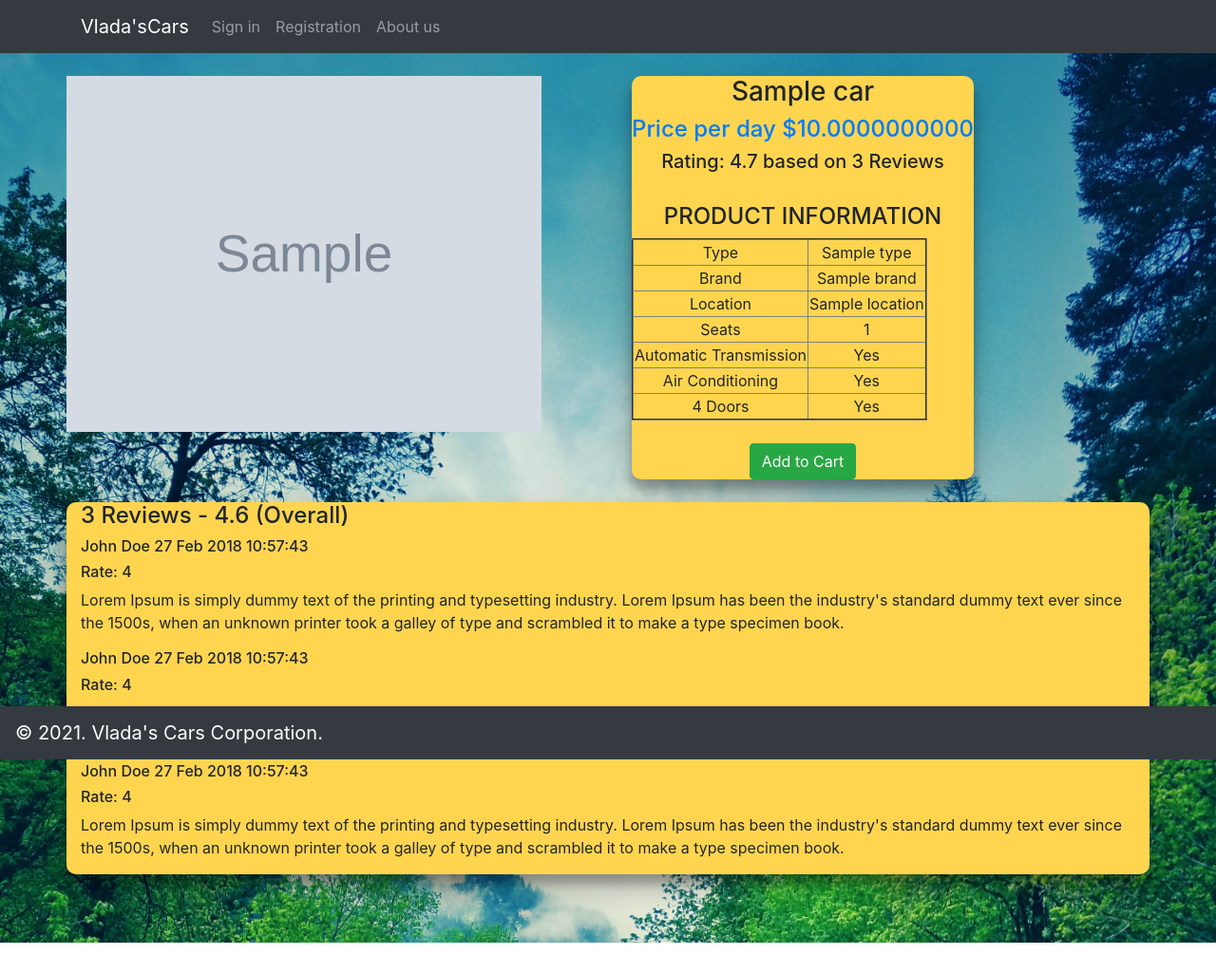
After one commit to RadchenkoVlada/Project, a Flask app: page /car_details/1/ in a window 1280 px wide. The commit adds this page. Shown: the whole page at 95% size. Run offline with Flask 2, Linux system fonts and the light colour scheme; tables that the repository leaves empty hold one stand-in row (values such as "Sample post"); grey boxes marked "Sample" are stand-in pictures; some libraries are stand-ins or nearby versions.

Commit message:
car_details page has been implemented

```diff
--- a/flaskr/static/css/main.css
+++ b/flaskr/static/css/main.css
@@ -222,3 +222,9 @@ transition: all 0.4s ease 0s;
 .indent_bottom {
     margin-bottom: 20px;
 }
+
+.yellow_content_box_detail {
+  background-color:#FFD54F;
+  border-radius: 10px;
+  box-shadow: 0 14px 28px rgba(0,0,0,0.25), 0 10px 10px rgba(0,0,0,0.22);
+}
--- /dev/null
+++ b/flaskr/templates/car_details.html
@@ -0,0 +1,173 @@
+{% extends "header_footer.html" %}
+{% block content %}
+
+<div class="container-fluid p-0">
+
+    </br>
+
+    <div class="u-s-p-t-90">
+        <div class="container">
+            <div class="row">
+                <div class="col-xs-3 m-10">
+
+                    <!--====== Product Detail Picture ======-->
+                    <img class="img-fluid" src="{{ car.get_photo_path() }}" width="500px" height="500px">
+                    <!--====== End - Product Detail Picture ======-->
+                </div>
+                <div class="col-xs-3 offset-1 yellow_content_box_detail">
+
+                    <!--====== Product Right Side Details ======-->
+
+                    <div class="text-center">
+                        <div>
+                            <h3>{{ car.name }}</h3>
+                        </div>
+                        <div>
+                            <div class="pd-detail__inline">
+                                <h4 class="text-primary">Price per day ${{ car.price_per_day }}</h4>
+                            </div>
+                            <div class="u-s-m-b-15">
+                                <div class="pd-detail__rating gl-rating-style">
+
+                                    <h5>Rating: 4.7 based on 3 Reviews</h5></div>
+                            </div>
+
+                            </br>
+                            <h4>PRODUCT INFORMATION</h4>
+
+                            <table class="center" border="2">
+                                <tr>
+                                    <td>Type</td>
+                                    <td>{{ car.car_type.name }}</td>
+                                </tr>
+                                <tr>
+                                    <td>Brand</td>
+                                    <td>{{ car.brand.name }}</td>
+                                </tr>
+                                <tr>
+                                    <td>Location</td>
+                                    <td>{{ car.location.name }}</td>
+                                </tr>
+                                <tr>
+                                    <td>Seats</td>
+                                    <td>{{ car.num_of_passangers }}</td>
+                                </tr>
+                                <tr>
+                                    <td>Automatic Transmission</td>
+                                    <td>{{ 'Yes' if car.automatic_transmission else 'No' }}</td>
+                                </tr>
+                                <tr>
+                                    <td>Air Conditioning</td>
+                                    <td>{{ 'Yes' if car.air_conditioning else 'No' }}</td>
+                                </tr>
+                                <tr>
+                                    <td>4 Doors</td>
+                                    <td>{{ 'Yes' if car.doors_4 else 'No' }}</td>
+                                </tr>
+                            </table>
+                            </br>
+
+                            <div class="u-s-m-b-15">
+
+                                <form class="pd-detail__form">
+                                    <div class="pd-detail-inline-2">
+                                        <div class="u-s-m-b-15">
+                                            <button type="button" class="btn btn-success">Add to Cart</button>
+                                            <!-- <button class="btn btn--e-brand-b-2" type="submit">Add to Cart</button></div> -->
+                                        </div>
+                                    </div>
+                                </form>
+                            </div>
+                        </div>
+                        <!--====== End - Product Right Side Details ======-->
+                    </div>
+                </div>
+            </div>
+        </div>
+
+        </br>
+
+        <!--====== Product Detail Tab ======-->
+        <div class="container">
+            <div class="row">
+                <div class="col-lg-12 yellow_content_box_detail">
+                    <!--====== Tab ======-->
+                    <div class="tab-pane" id="pd-rev">
+                        <div class="pd-tab__rev">
+                            <div class="u-s-m-b-30">
+                                <form class="pd-tab__rev-f1">
+                                    <div class="rev-f1__group">
+                                        <div class="u-s-m-b-15">
+                                            <h4>3 Reviews - 4.6 (Overall)</h4>
+                                        </div>
+                                    </div>
+                                    <div class="rev-f1__review">
+                                        <div class="review-o u-s-m-b-15">
+                                            <div class="review-o__info u-s-m-b-8">
+                                                <h6><span class="review-o__name">John Doe</span>
+
+                                                    <span class="review-o__date">27 Feb 2018 10:57:43</span></h6>
+                                            </div>
+                                            <div class="review-o__rating gl-rating-style u-s-m-b-8">
+
+                                                <h6><span>Rate: 4</span></h6></div>
+                                            <p class="review-o__text">Lorem Ipsum is simply dummy text of the
+                                                printing
+                                                and typesetting industry. Lorem Ipsum has been the industry's
+                                                standard
+                                                dummy text ever since the 1500s, when an unknown printer took a
+                                                galley
+                                                of type and scrambled it to make a type specimen book.</p>
+                                        </div>
+                                        <div class="review-o u-s-m-b-15">
+                                            <div class="review-o__info u-s-m-b-8">
+
+                                                <h6><span class="review-o__name">John Doe</span>
+
+                                                    <span class="review-o__date">27 Feb 2018 10:57:43</span></h6>
+                                            </div>
+                                            <div class="review-o__rating gl-rating-style u-s-m-b-8">
+
+                                                <h6><span>Rate: 4</span></h6></div>
+                                            <p class="review-o__text">Lorem Ipsum is simply dummy text of the
+                                                printing
+                                                and typesetting industry. Lorem Ipsum has been the industry's
+                                                standard
+                                                dummy text ever since the 1500s, when an unknown printer took a
+                                                galley
+                                                of type and scrambled it to make a type specimen book.</p>
+                                        </div>
+                                        <div class="review-o u-s-m-b-15">
+                                            <div class="review-o__info u-s-m-b-8">
+
+                                                <h6><span class="review-o__name">John Doe</span>
+
+                                                    <span class="review-o__date">27 Feb 2018 10:57:43</span></h6>
+                                            </div>
+                                            <div class="review-o__rating gl-rating-style u-s-m-b-8">
+
+                                                <h6><span>Rate: 4</span></h6></div>
+                                            <p class="review-o__text">Lorem Ipsum is simply dummy text of the
+                                                printing
+                                                and typesetting industry. Lorem Ipsum has been the industry's
+                                                standard
+                                                dummy text ever since the 1500s, when an unknown printer took a
+                                                galley
+                                                of type and scrambled it to make a type specimen book.</p>
+                                        </div>
+                                    </div>
+                                </form>
+                            </div>
+                        </div>
+                    </div>
+                    <!--====== End - Tab 2 ======-->
+                </div>
+            </div>
+        </div>
+
+        <br>
+    </div>
+</div>
+</br>
+
+{% endblock %}
--- a/flaskr/templates/search_page/search_main_content_list.html
+++ b/flaskr/templates/search_page/search_main_content_list.html
@@ -24,7 +24,9 @@
 
                 <div class="thumbnail card">
                     <div class="img-event">
-                        <img class="group border-image-source img-fluid" src="{{ car.get_photo_path() }}"/>
+                        <a href="{{ url_for('car_details', car_id=car.id) }}">
+                            <img class="group border-image-source img-fluid" src="{{ car.get_photo_path() }}"/>
+                        </a>
                     </div>
                     <div class="caption card-body">
                         <h4 class="group card-title inner list-group-item-heading">
--- a/flaskr/views/routes.py
+++ b/flaskr/views/routes.py
@@ -9,7 +9,7 @@ from flask_login import current_user, login_user, logout_user, login_required
 
 @app.route('/search/loc/<int:location_id>/', methods=['GET'])
 @app.route('/search/loc/<int:location_id>/page/', methods=['GET'])
-@app.route('/search/loc/<int:location_id>/page/<int:page>', methods=['GET'])
+@app.route('/search/loc/<int:location_id>/page/<int:page>/', methods=['GET'])
 def search(location_id, page=1):
     CARS_PER_PAGE = 10
 
@@ -119,3 +119,13 @@ def registration():
         flash(form[field].label.text + ": " + ", ".join(errors), 'error')
 
     return render_template('user_registration.html', title='Register', form=form)
+
+
+@app.route('/car_details/<int:car_id>/')
+def car_details(car_id):
+    car = Car.query.get(car_id)
+    if car:
+        return render_template('car_details.html', title="Car Details", car=car)
+    else:
+        flash('Car not found', 'error')
+        return redirect(request.referrer or url_for('home'))
```
